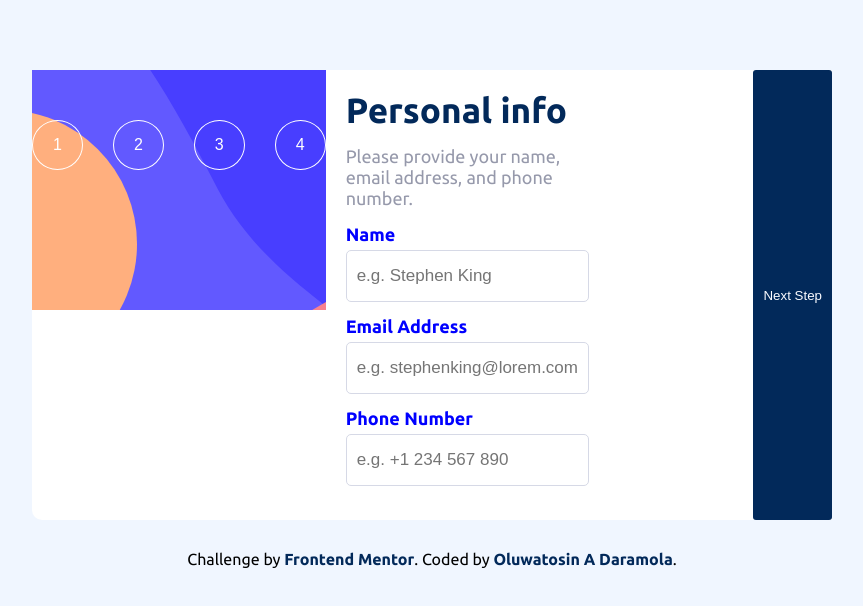
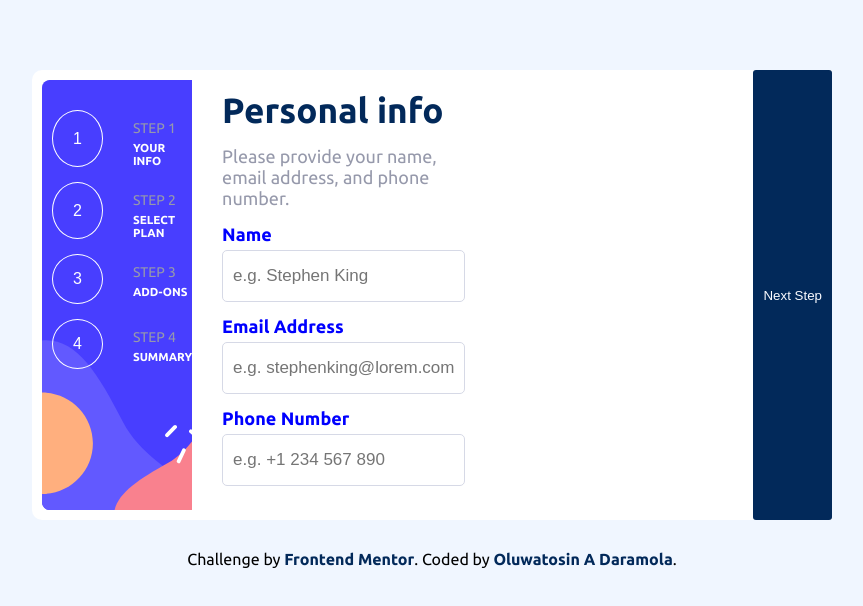
Before and after one commit to Heph-zibah/multi-step-form, a React (Create React App) app: page / in a window 1280 px wide. Shown: the top 606 px of the page, without its empty margins (208-1071 px from the left). Built offline with nearby package versions, Linux system fonts and the light colour scheme.

Commit message:
added the mmedia query

```diff
--- a/src/Styles/steps.module.scss
+++ b/src/Styles/steps.module.scss
@@ -21,3 +21,43 @@ aside {
         }
     }
 }
+
+@media screen and (min-width:1201px){
+    aside {
+            background: url('../assets/images/bg-sidebar-desktop.svg');
+            background-repeat: no-repeat;
+            background-size: cover;
+            display: flex;
+            flex-direction: column;
+            gap: 15px;
+            justify-content: flex-start;
+            height: auto;
+            padding: 30px 0 0 10px;
+            width: 30%;
+            margin: 10px;
+            .steps__btn {
+                display: flex;
+                button {
+                    background-color: transparent;
+                    border: 1px solid white;
+                    color: white;
+                    border-radius: 50%;
+                    padding: 15px 20px;
+                    font-size: 16px;
+                    margin-right: 30px;
+                }
+
+                .steps__btn--info {
+                    display: flex;
+                    flex-direction: column;
+                    gap: 5px;
+                    text-transform: uppercase;
+                    font-size: 14px;
+                    margin-top: 10px;
+                    h5 {
+                        color: $color-white;
+                    }
+                }
+            }
+        }
+}
```
